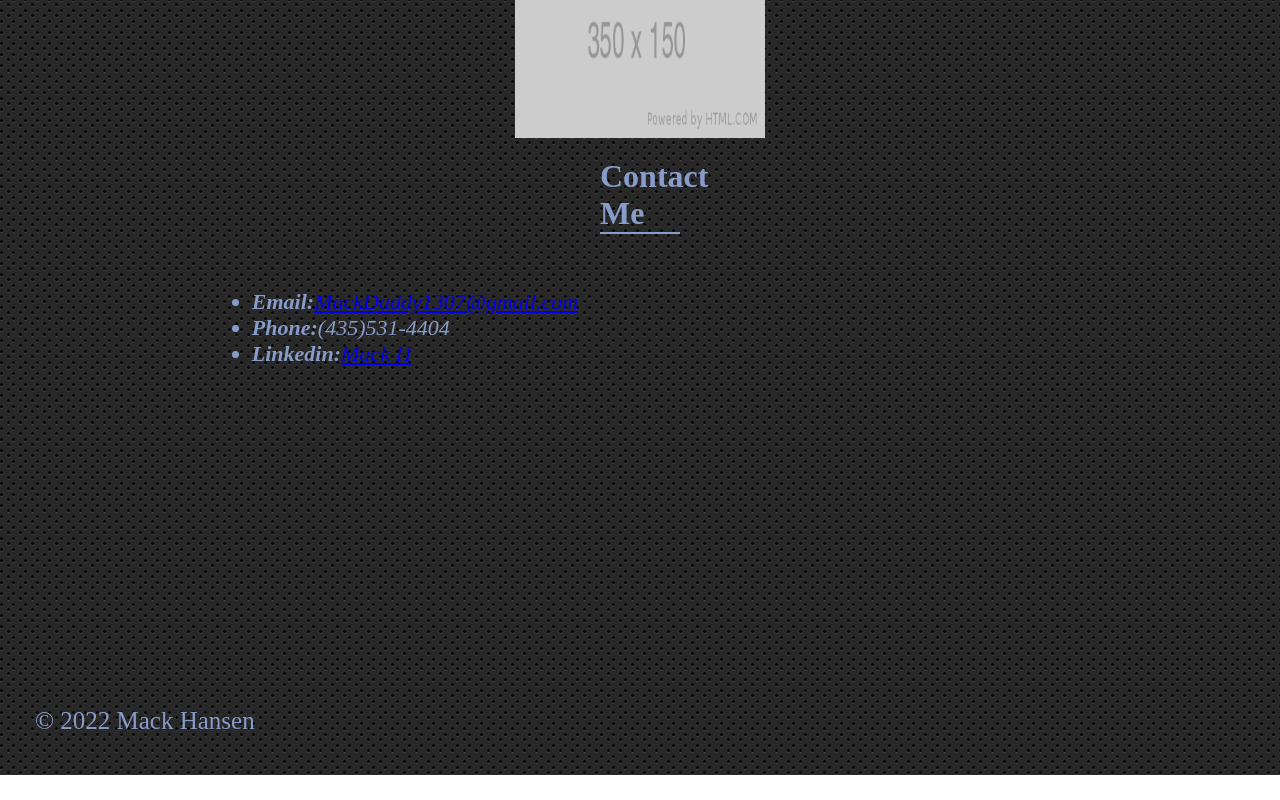
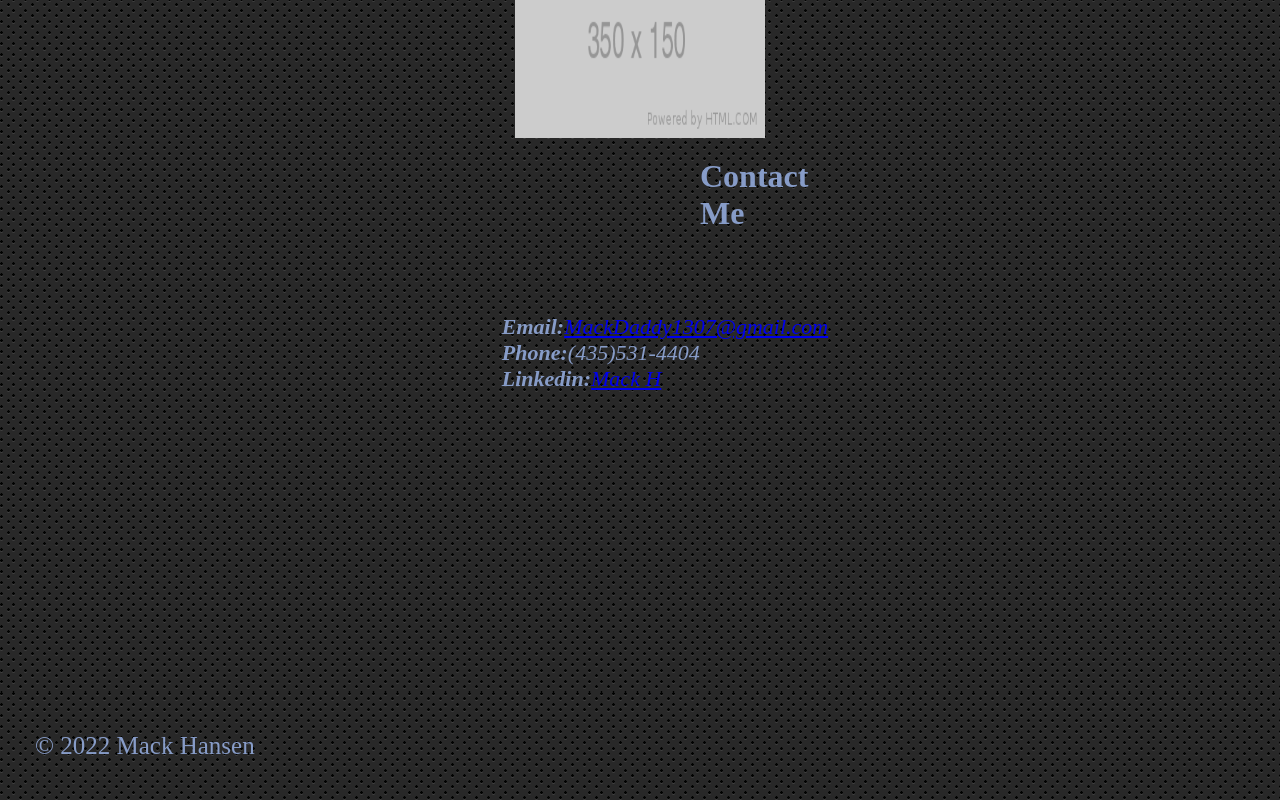
Before and after one commit to Nesnah1307/My-portfolio, a plain HTML site: page index.html in a window 1280 px wide. Shown: the part 1509-2309 px from the top of the page. Before the commit the page ends 2284 px from the top, so only its background shows below. Drawn offline with Linux system fonts and the light colour scheme.

Commit message:
adjusted contact links

```diff
--- a/assets/css/style.css
+++ b/assets/css/style.css
@@ -100,17 +100,16 @@ flex-wrap: wrap;
 }
 
 
-.contact-links h2 {
+.contacts h2 {
     display: flex;
     flex-wrap: wrap;
     justify-content: space-around;
     padding: 20px 0 0 0;
-    margin: 0 600px;
+    margin: 0 700px;
     font-weight: bold;
     font-size: 32px;
     color:#92a9dae7;
     border-bottom: 2px solid;
-    list-style-type: none;
 }
 .contacts address {
     display: flex;
@@ -121,6 +120,10 @@ flex-wrap: wrap;
     padding: 55px 450px 300px 0;
 }
 
+span ul {
+    list-style-type: none;
+    margin: 25px 0 0 500px;
+}
 footer {
     display: flex;
     justify-content: space-between;
```
Also changed, not shown: 1 other file.
